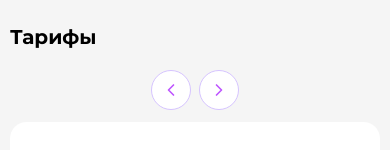
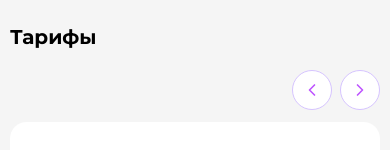
Before and after one commit to sitl-idnm/prostoseller, a Next.js app: page /price in a window 390 px wide. Shown: the part 643-793 px from the top of the page. Built offline with nearby package versions, Linux system fonts and the light colour scheme.

Commit message:
fix: tarifi layout

```diff
--- a/src/modules/price/price.module.scss
+++ b/src/modules/price/price.module.scss
@@ -38,11 +38,12 @@
 
 .switch {
 	display: flex;
-	gap: func.rem(12);
+	gap: 12px;
 
-	@include mobile-small {
+	@include mobile-large {
 		flex-direction: column;
 		align-items: stretch;
+		width: 100%;
 	}
 }
 
@@ -92,7 +93,7 @@
 	@media (max-width: 767px) {
 		display: flex;
 		gap: func.rem(8);
-		justify-content: center;
+		justify-content: flex-end;
 		margin-bottom: func.rem(12);
 	}
 }
```
